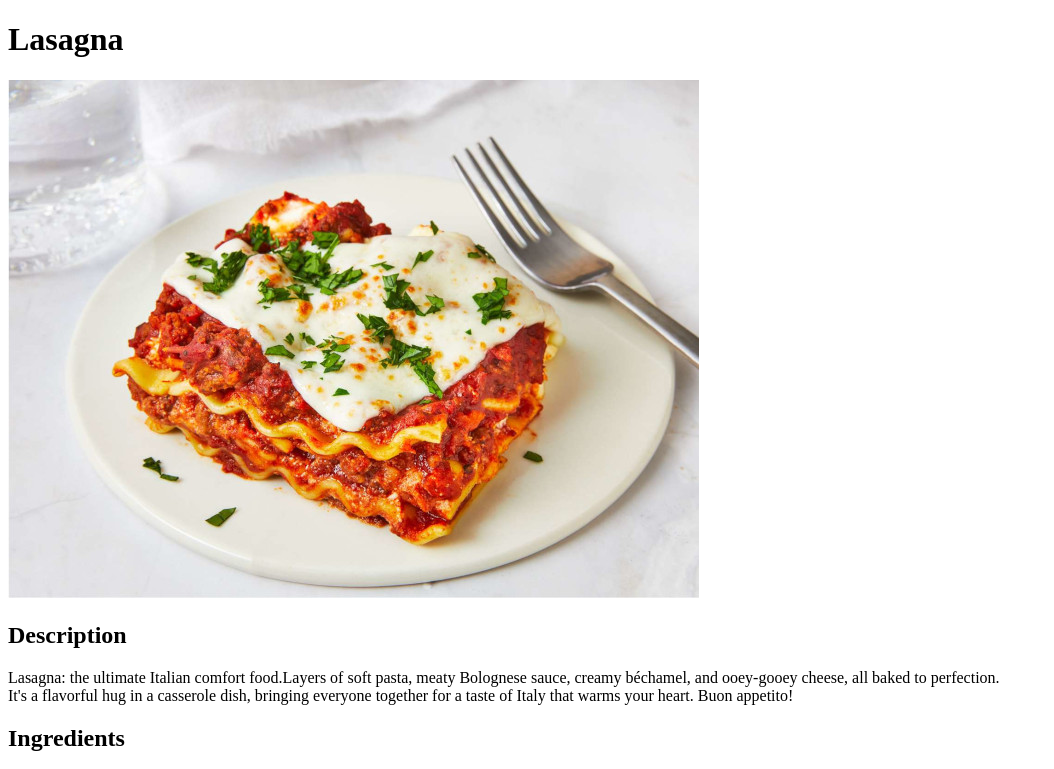
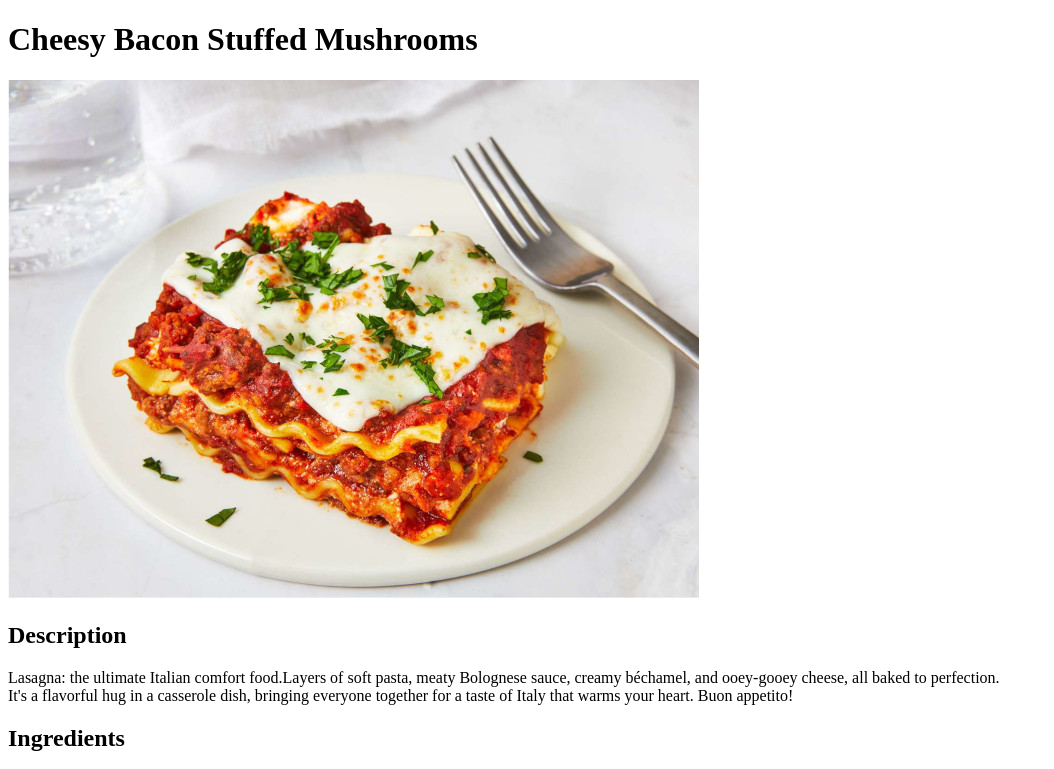
Before and after one commit to davcordeiro03/odin-recipes, a plain HTML site: page recipes/mushrooms.html in a window 1280 px wide. Shown: the top 769 px of the page, without its empty margins (0-1054 px from the left). Drawn offline with Linux system fonts and the light colour scheme.

Commit message:
Add mushrooms's title and main heading

```diff
--- a/recipes/mushrooms.html
+++ b/recipes/mushrooms.html
@@ -2,10 +2,10 @@
     <html lang="en">
     <head>
         <meta charset="utf-8">
-        <title>Lasagna</title>
+        <title>Cheesy Bacon-Stuffed Mushrooms</title>
     </head>
     <body>
-        <h1>Lasagna</h1>
+        <h1>Cheesy Bacon Stuffed Mushrooms</h1>
         <img src="../imgs/lasagna.jpg" alt="A cutout of a beautiful piece of lasagna on top of a black plate">
         <h2>Description</h2>
         <p>Lasagna: the ultimate Italian comfort food.Layers of soft pasta, meaty Bolognese sauce, creamy béchamel, and ooey-gooey cheese, all baked to perfection.<br>It's a flavorful hug in a casserole dish, bringing everyone together for a taste of Italy that warms your heart. Buon appetito!</p>
```
